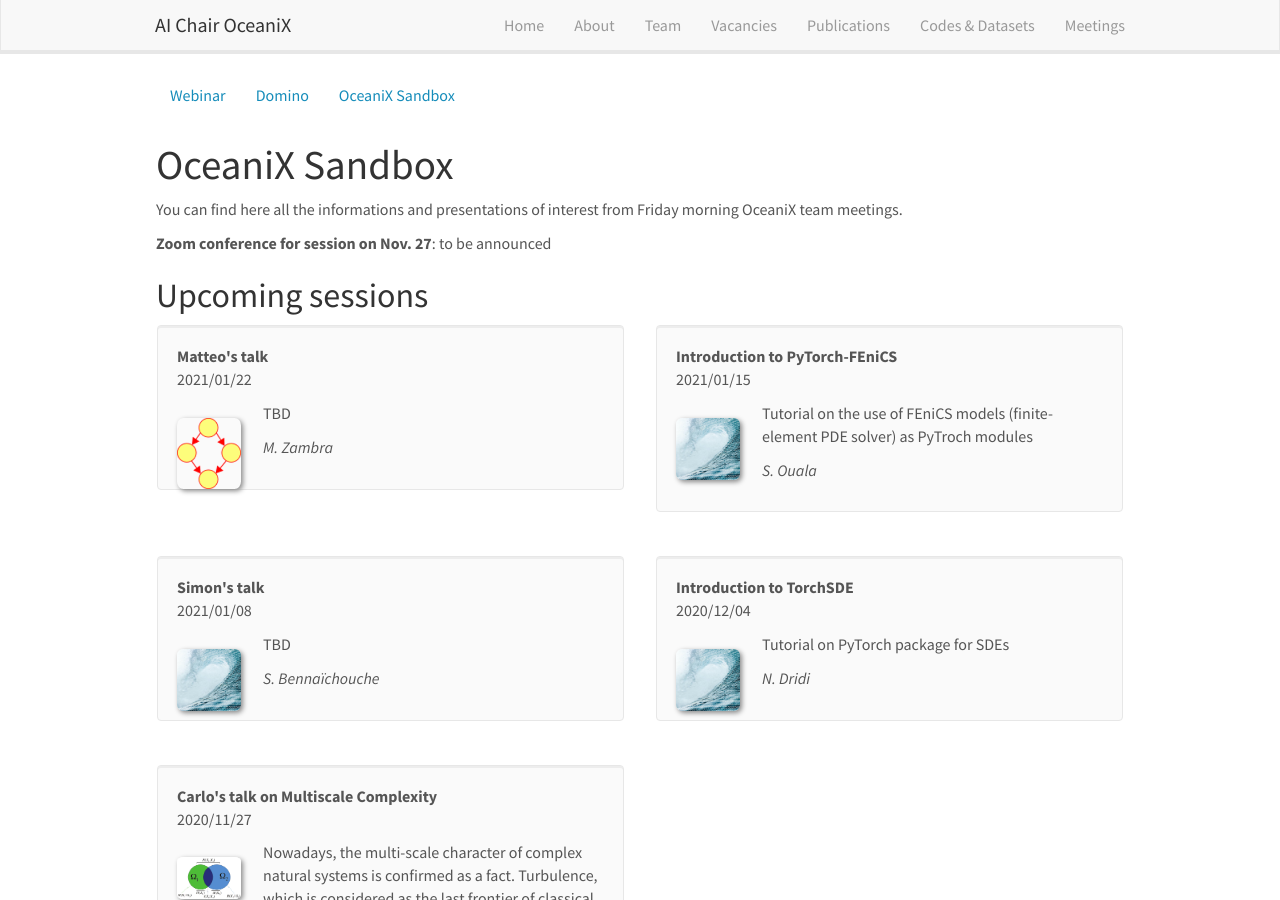
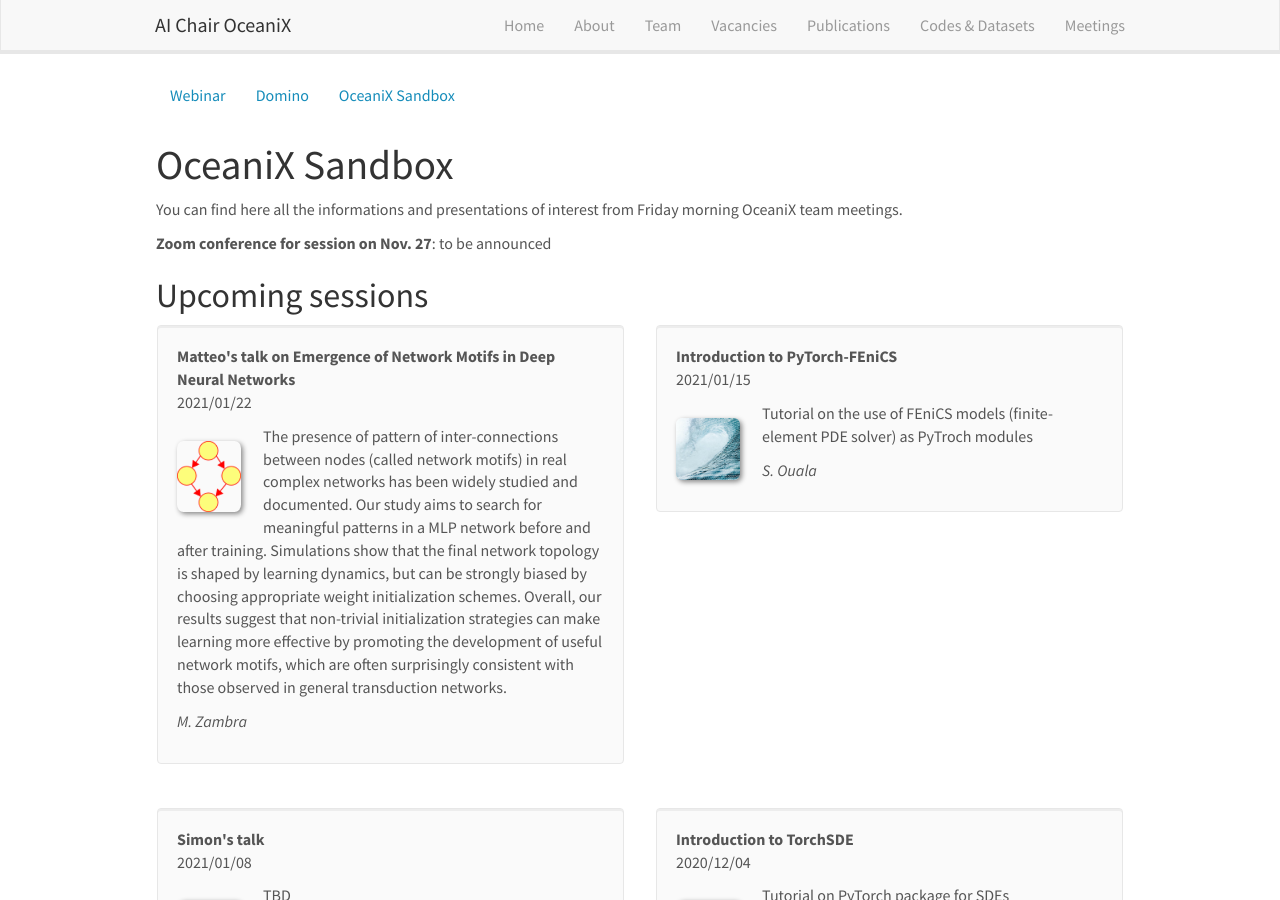
Before and after one commit to CIA-Oceanix/CIA-Oceanix.github.io, a Jekyll site: the page built from _pages/oceanix_sandbox.md, in a window 1280 px wide and 900 px high. Built offline with Jekyll 4.4.1, drawn with Linux system fonts in a browser that asks for light colours; nearby versions of some CDN libraries.

Commit message:
Update sandbox_list.yml

```diff
--- a/_data/sandbox_list.yml
+++ b/_data/sandbox_list.yml
@@ -1,6 +1,6 @@
-- title: "Matteo's talk"
+- title: "Matteo's talk on Emergence of Network Motifs in Deep Neural Networks"
   image: matteo_sandbox.png
-  description: TBD
+  description: The presence of pattern of inter-connections between nodes (called network motifs) in real complex networks has been widely studied and documented. Our study aims to search for meaningful patterns in a MLP network before and after training. Simulations show that the final network topology is shaped by learning dynamics, but can be strongly biased by choosing appropriate weight initialization schemes. Overall, our results suggest that non-trivial initialization strategies can make learning more effective by promoting the development of useful network motifs, which are often surprisingly consistent with those observed in general transduction networks.
   date: 2021/01/22
   authors: M. Zambra
   link:
```
